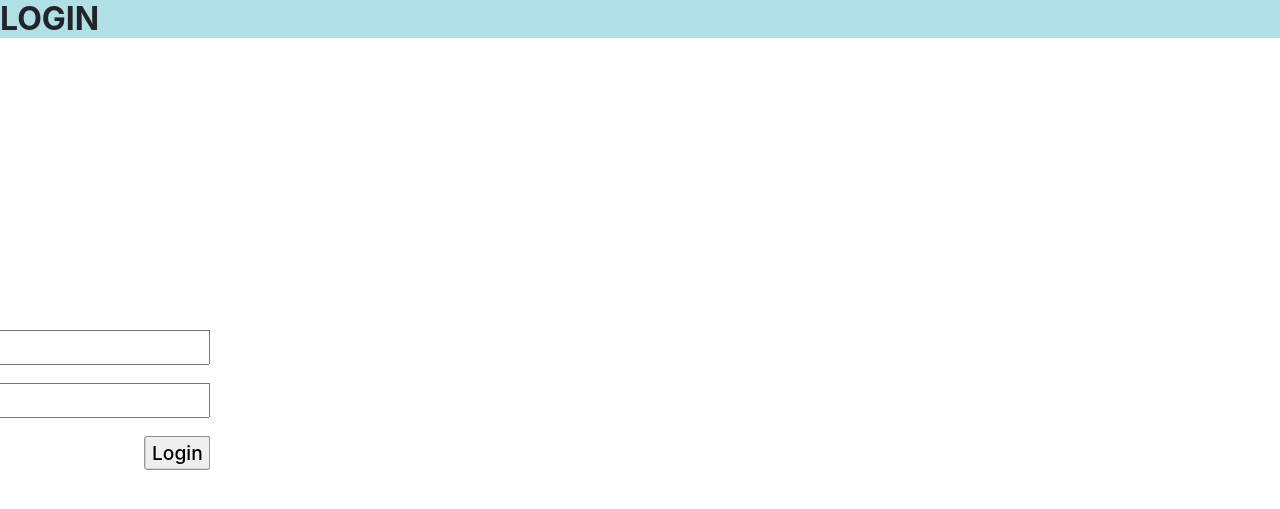
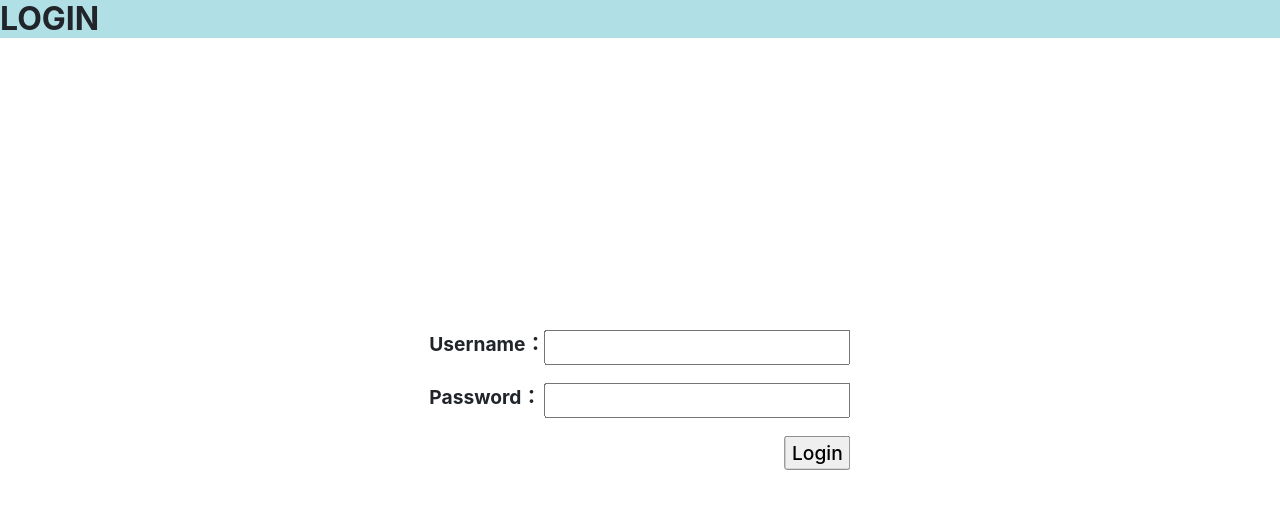
Before and after one commit to EmmaXLZHONG/CoffEe-WorkErs, a Django app: page /account/login/ in a window 1280 px wide. Shown: the top 509 px of the page. Run offline with Django 5.2, Linux system fonts and the light colour scheme; parts of the project's set-up code (start-up, migrations or seed data) failed here and were passed over; some libraries are stand-ins or nearby versions.

Commit message:
Update login.html

```diff
--- a/account/templates/account/login.html
+++ b/account/templates/account/login.html
@@ -3,7 +3,7 @@
 {% block title %}Login{% endblock title %}
 {% block content %}
 <h1 style="background-color:powderblue;font-size: xx-large;font-weight:bolder;">LOGIN</h1>
-<div id="Login" style="position: absolute;top:50%;float:left:50%;transform: translate(-50%, -50%); ">
+<div id="Login" style="position: absolute;top:50%;left:50%;transform: translate(-50%, -50%); ">
     <form action="." method="post" style="font-size:larger;font-weight: bold;">
         {% csrf_token %}
         <p><label>Username：</label><input type="text" name="username" style="float:right;">{{ form.username }}</p>
```
